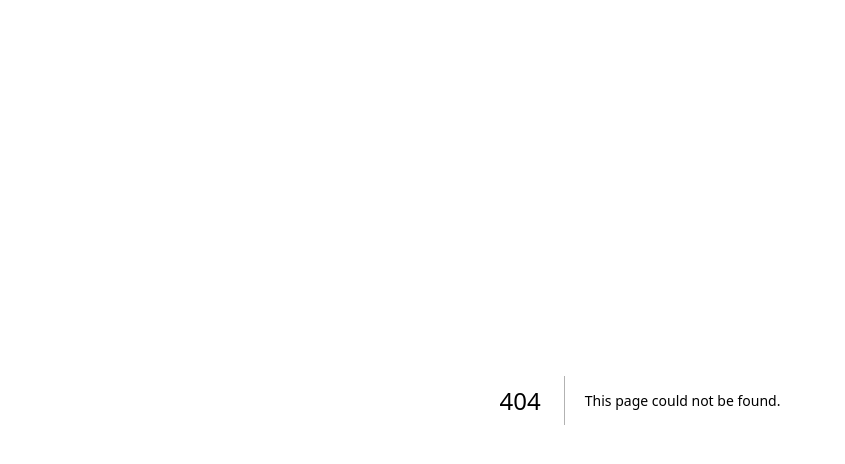
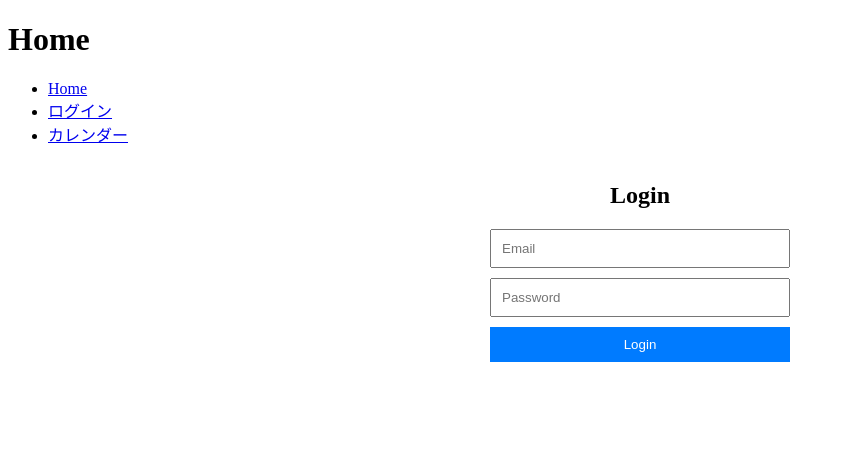
Before and after one commit to ueshima516/uesm_Aufgiesser-ap, a Next.js app in the folder nextjs-study/my-app/: page /login in a window 1280 px wide. Before the commit this address had no page. Shown: the top 464 px of the page, without its empty margins (0-845 px from the left). Built offline with nearby package versions, Linux system fonts and the light colour scheme.

Commit message:
ログイン/カレンダー画面を作成
Navigation Components を実装

```diff
--- /dev/null
+++ b/nextjs-study/my-app/components/Home.jsx
@@ -0,0 +1,27 @@
+import React from 'react';
+import Link from 'next/link'
+
+const Home = () => {
+  return (
+    <div>
+      <h1>Home</h1>
+      <nav>
+        <ul>
+          <li>
+            <Link href="/">Home</Link>
+          </li>
+          <li>
+            <Link href="/login">
+              ログイン
+            </Link>
+          </li>
+          <li>
+            <Link href="/calendar">カレンダー</Link>
+          </li>
+        </ul>
+      </nav>
+    </div>
+  );
+};
+
+export default Home;
--- /dev/null
+++ b/nextjs-study/my-app/components/LoginForm.jsx
@@ -0,0 +1,49 @@
+import React, { useState } from 'react';
+import styles from '../styles/LoginForm.module.css';
+
+const LoginForm = () => {
+  const [email, setEmail] = useState('');
+  const [password, setPassword] = useState('');
+
+  const handleEmailChange = (e) => {
+    setEmail(e.target.value);
+  };
+
+  const handlePasswordChange = (e) => {
+    setPassword(e.target.value);
+  };
+
+  const handleSubmit = (e) => {
+    e.preventDefault();
+    // Handle form submission logic
+    console.log('Email:', email);
+    console.log('Password:', password);
+  };
+
+  return (
+    <div className={styles.container}>
+      <h2>Login</h2>
+      <form className={styles.form} onSubmit={handleSubmit}>
+        <input
+          type="email"
+          placeholder="Email"
+          value={email}
+          onChange={handleEmailChange}
+          className={styles.inputField}
+        />
+        <input
+          type="password"
+          placeholder="Password"
+          value={password}
+          onChange={handlePasswordChange}
+          className={styles.inputField}
+        />
+        <button type="submit" className={styles.button}>
+          Login
+        </button>
+      </form>
+    </div>
+  );
+};
+
+export default LoginForm;
--- /dev/null
+++ b/nextjs-study/my-app/components/Navigation.jsx
@@ -0,0 +1,3 @@
+import Home from './Home';
+
+export default Home;
--- a/nextjs-study/my-app/package.json
+++ b/nextjs-study/my-app/package.json
@@ -15,6 +15,7 @@
     "next": "13.4.9",
     "postcss": "8.4.25",
     "react": "18.2.0",
+    "react-calendar": "^4.3.0",
     "react-dom": "18.2.0",
     "tailwindcss": "3.3.2"
   }
--- /dev/null
+++ b/nextjs-study/my-app/pages/login.jsx
@@ -0,0 +1,12 @@
+import React from "react";
+import Navigation from "@/components/Navigation";
+import LoginForm from "@/components/LoginForm";
+
+export default function LoginFormPage () {
+  return (
+    <div>
+      <Navigation />
+      <LoginForm />
+    </div>
+  );
+};
--- /dev/null
+++ b/nextjs-study/my-app/styles/LoginForm.module.css
@@ -0,0 +1,29 @@
+.container {
+  display: flex;
+  flex-direction: column;
+  align-items: center;
+  height: 100vh;
+}
+
+.form {
+  display: flex;
+  flex-direction: column;
+  width: 300px;
+}
+
+.inputField {
+  padding: 10px;
+  margin-bottom: 10px;
+}
+
+.button {
+  padding: 10px;
+  background-color: #007bff;
+  color: #fff;
+  border: none;
+  cursor: pointer;
+}
+
+.button:hover {
+  background-color: #0056b3;
+}
```
Also changed, not shown: nextjs-study/my-app/components/Calendar.jsx (added, +25 -0 lines), nextjs-study/my-app/components/Hello.jsx (deleted, +0 -9 lines), nextjs-study/my-app/pages/calendar.jsx (added, +12 -0 lines), nextjs-study/my-app/pages/index.jsx (+2 -10 lines), 1 other file (tests, documents, lock files or other folders).
